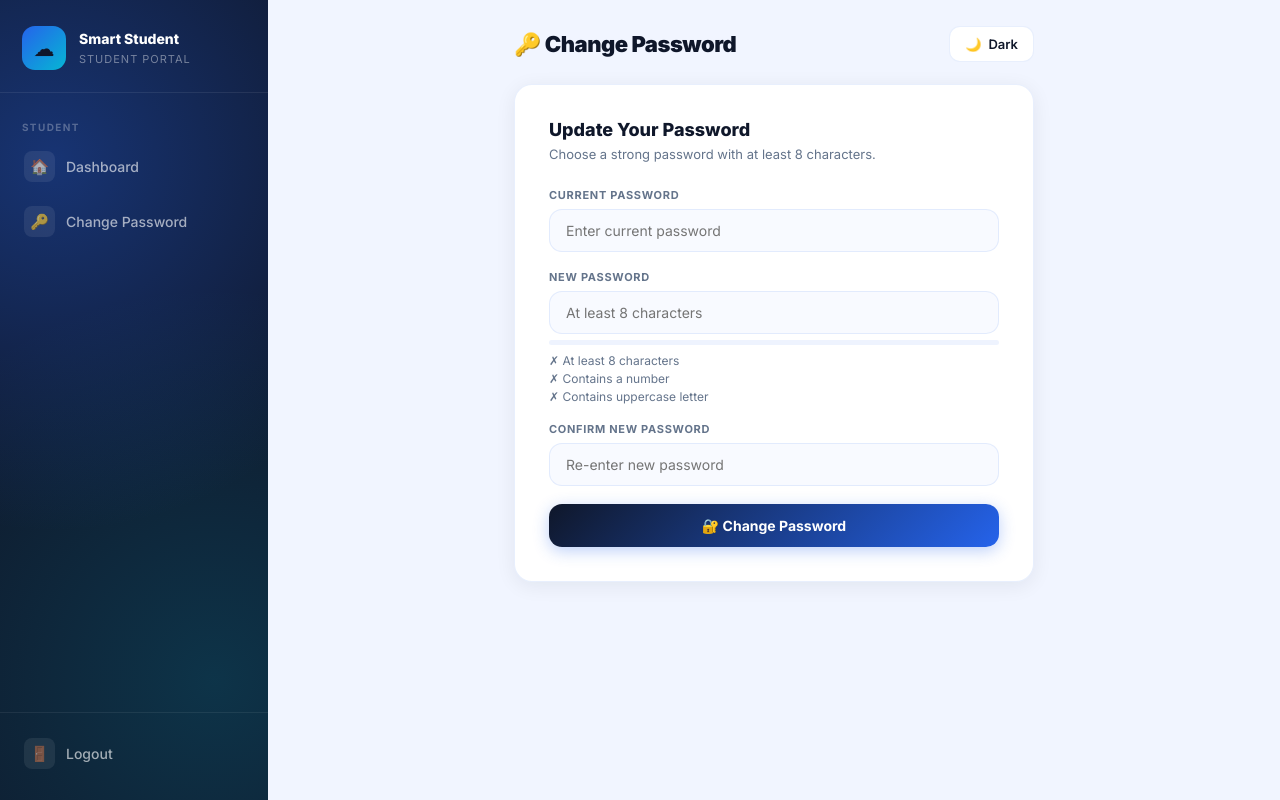
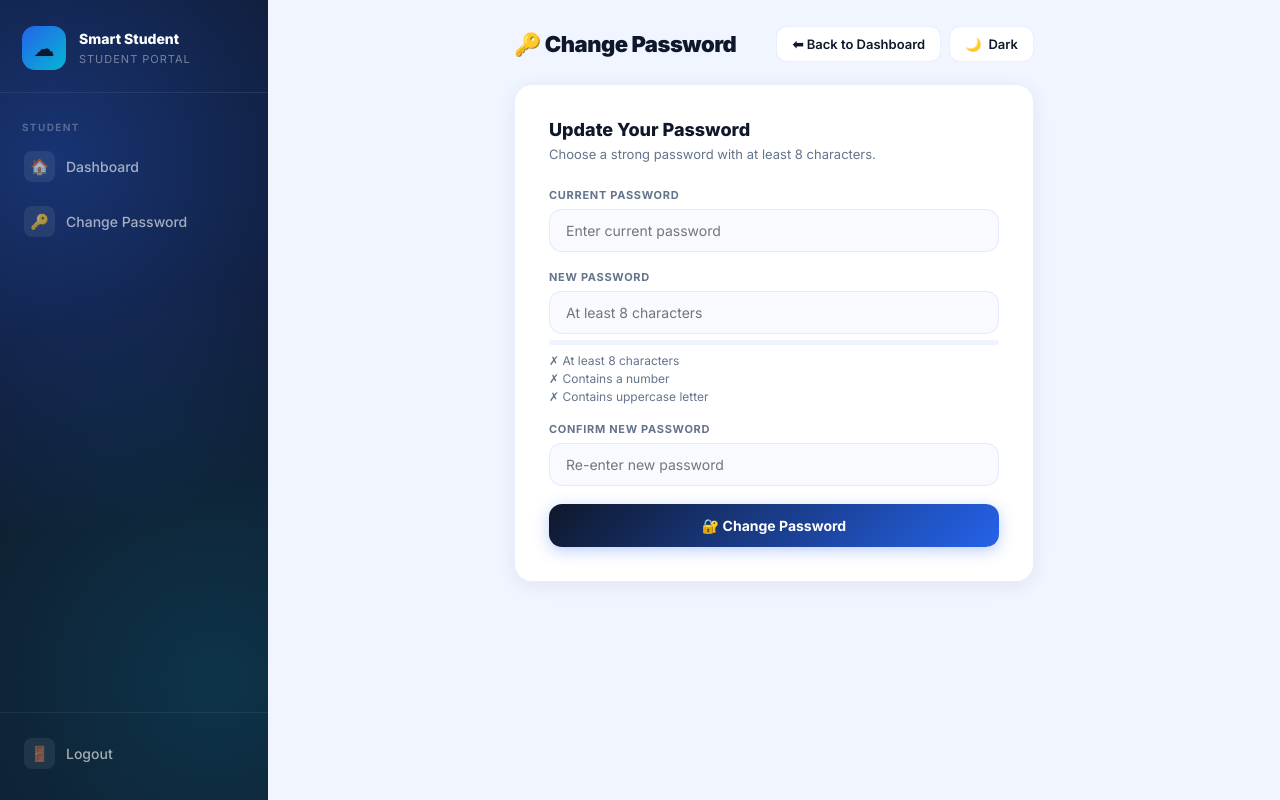
Before and after one commit to ChenulSandiw/student-compression-system-final, a Flask app: page /change_password in a window 1280 px wide. Run offline with Flask 3, Linux system fonts and the light colour scheme; the visitor is signed in with stand-in values (Sample User, id 1); some libraries are stand-ins or nearby versions.

Commit message:
back button

```diff
--- a/templates/activity_log.html
+++ b/templates/activity_log.html
@@ -94,6 +94,7 @@
                 <span style="width:8px;height:8px;border-radius:50%;background:var(--green);display:inline-block;animation:pulseDot 1.6s infinite;"></span>
                 Live — refreshes every 30s
             </span>
+            <a href="/dashboard" class="dark-toggle" style="text-decoration:none;">⬅ Back to Dashboard</a>
             <button class="dark-toggle" onclick="toggleDark()"><span id="di">🌙</span> Dark Mode</button>
         </div>
     </div>
--- a/templates/admin_users.html
+++ b/templates/admin_users.html
@@ -121,7 +121,10 @@
             <h1>👥 User Management</h1>
             <p>Add, delete and manage system users</p>
         </div>
-        <button class="dark-toggle" onclick="toggleDark()"><span id="di">🌙</span> Dark Mode</button>
+        <div style="display:flex;gap:8px;align-items:center;">
+            <a href="/dashboard" class="dark-toggle" style="text-decoration:none;">⬅ Back to Dashboard</a>
+            <button class="dark-toggle" onclick="toggleDark()"><span id="di">🌙</span> Dark Mode</button>
+        </div>
     </div>
 
     <div class="page-header au">
--- a/templates/analytics.html
+++ b/templates/analytics.html
@@ -60,6 +60,7 @@
             </div>
             <div class="topbar-right">
                 <div class="badge-time" id="liveClock">—</div>
+                <a href="/dashboard" class="dark-toggle" style="text-decoration:none;">⬅ Back to Dashboard</a>
                 <button class="dark-toggle" onclick="toggleDark()">
                     <span id="darkIcon">🌙</span> Dark Mode
                 </button>
--- a/templates/change_password.html
+++ b/templates/change_password.html
@@ -69,7 +69,11 @@
 
         <div class="topbar">
             <h1>🔑 Change Password</h1>
-            <button class="dark-toggle" onclick="toggleDark()"><span id="di">🌙</span> Dark</button>
+            <div style="display:flex;gap:8px;align-items:center;">
+                <a href="{% if session.get('role') == 'admin' %}/dashboard{% else %}/student_dashboard{% endif %}"
+                   class="dark-toggle" style="text-decoration:none;">⬅ Back to Dashboard</a>
+                <button class="dark-toggle" onclick="toggleDark()"><span id="di">🌙</span> Dark</button>
+            </div>
         </div>
 
         <div class="card-glass au">
```
Also changed, not shown: templates/edit_student.html (+6 -3 lines), templates/student_profile.html (+7 -3 lines).
